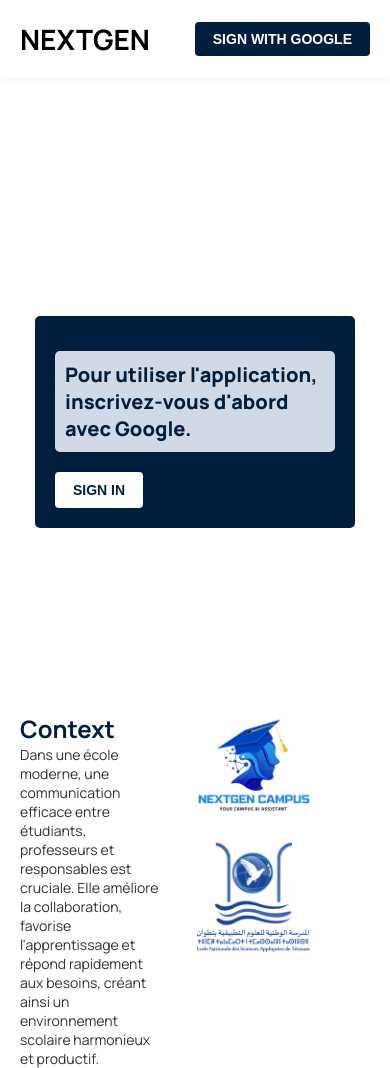
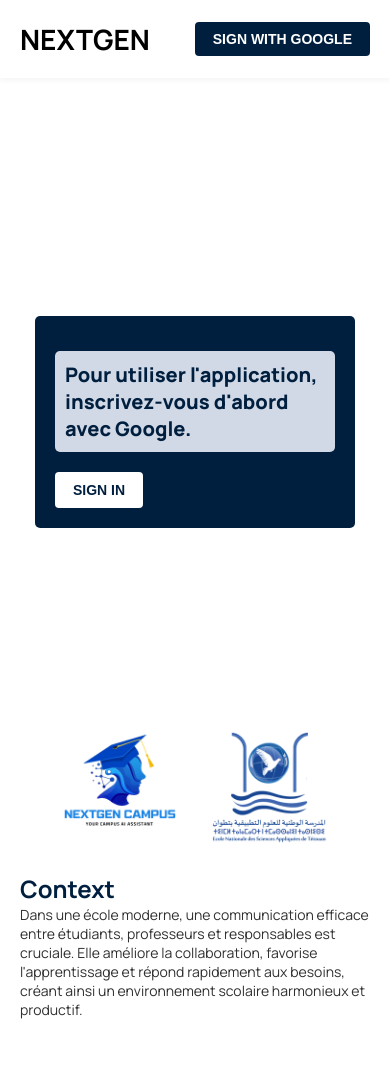
Before and after one commit to adnaneqassiri/chatbot-digital, a Next.js app: page / in a window 390 px wide. Built offline with nearby package versions, Linux system fonts and the light colour scheme; no server answers.

Commit message:
mobile view

```diff
--- a/app/globals.css
+++ b/app/globals.css
@@ -269,6 +269,26 @@ body {
   margin-left: 30px;
 }
 
+@media (max-width: 769px) {
+  .footer .container {
+    flex-direction: column-reverse;
+  }
+  .footer .container img {
+    margin: 0;
+    margin: 15px;
+  }
+  .footer .container .logos {
+    display: flex;
+    align-items: center;
+    justify-content: center;
+    width: 100%;
+    margin-bottom: 10px;
+  }
+  .footer .container .context {
+    width: 100%;
+    margin-bottom: 30px;
+  }
+}
 .btn {
   padding: 10px 18px;
   font-size: 14px;
--- a/app/globals.scss
+++ b/app/globals.scss
@@ -280,7 +280,28 @@ $bg-color: #fff;
     }
   }
 }
-
+@media (max-width: 769px) {
+  .footer {
+    .container {
+      flex-direction: column-reverse;
+      img {
+        margin: 0;
+        margin: 15px;
+      }
+      .logos {
+        display: flex;
+        align-items: center;
+        justify-content: center;
+        width: 100%;
+        margin-bottom: 10px;
+      }
+      .context {
+        width: 100%;
+        margin-bottom: 30px;
+      }
+    }
+  }
+}
 .btn {
   padding: 10px 18px;
   font-size: 14px;
```
Also changed, not shown: 1 other file (tests, documents, lock files or other folders).
